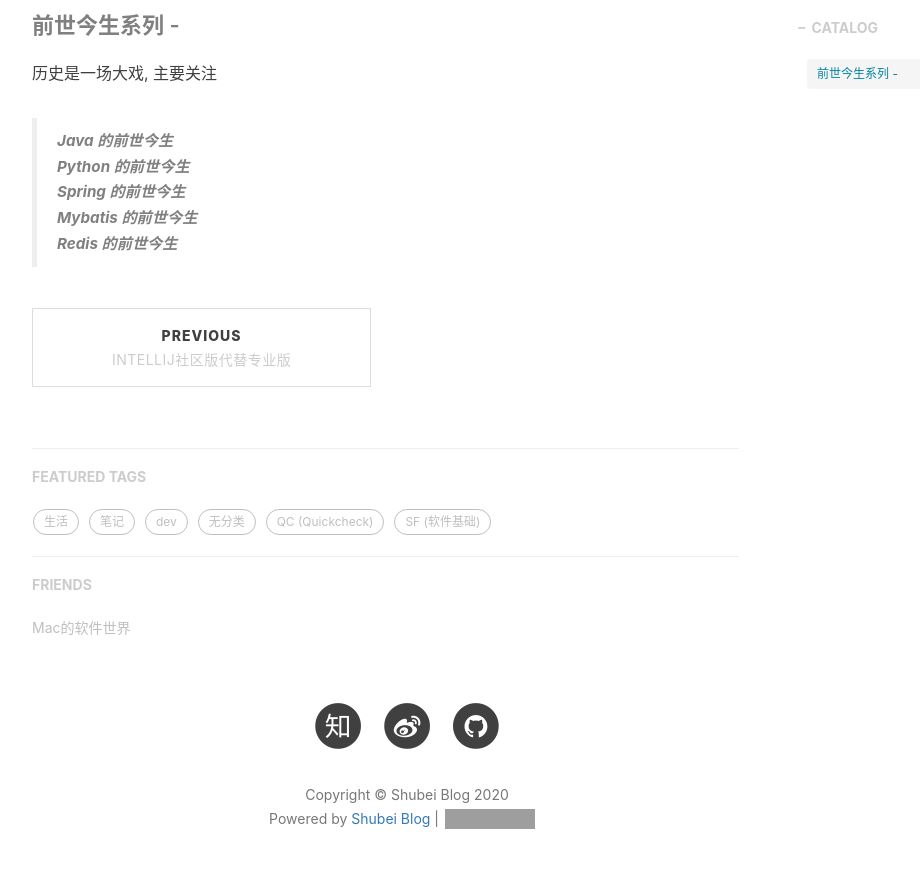
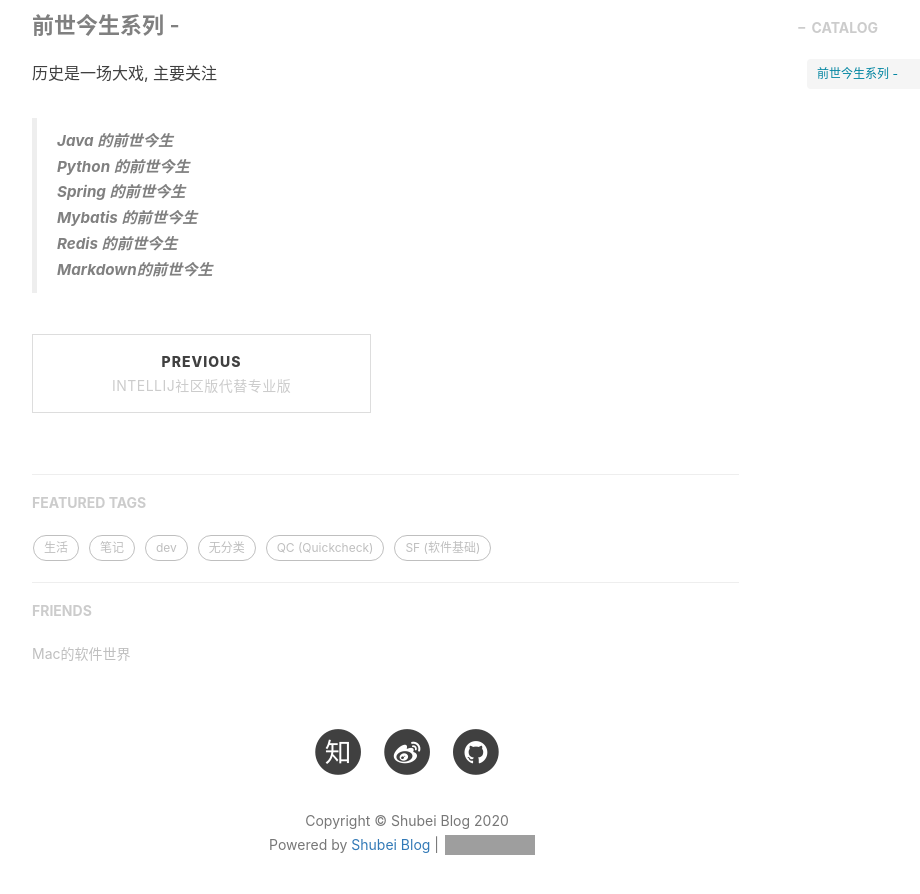
Before and after one commit to lushubei/lushubei.github.io, a Jekyll site: the page built from _posts/nothing/2020-02-19-blog-plan.md, in a window 1280 px wide and 900 px high, scrolled down 640 px. Shown: the top 894 px of the window, without its empty margins (233-1153 px from the left). Built offline with Jekyll 4.4.1, drawn with Linux system fonts in a browser that asks for light colours; nearby versions of some CDN libraries; comment, search, counter and statistics services are not loaded; grey boxes are pictures that could not be loaded.

Commit message:
手机端首次更新博客

```diff
--- a/_posts/nothing/2020-02-19-blog-plan.md
+++ b/_posts/nothing/2020-02-19-blog-plan.md
@@ -24,3 +24,5 @@
 > __Mybatis 的前世今生__
 >
 > __Redis 的前世今生__
+>
+> __Markdown的前世今生__
```
